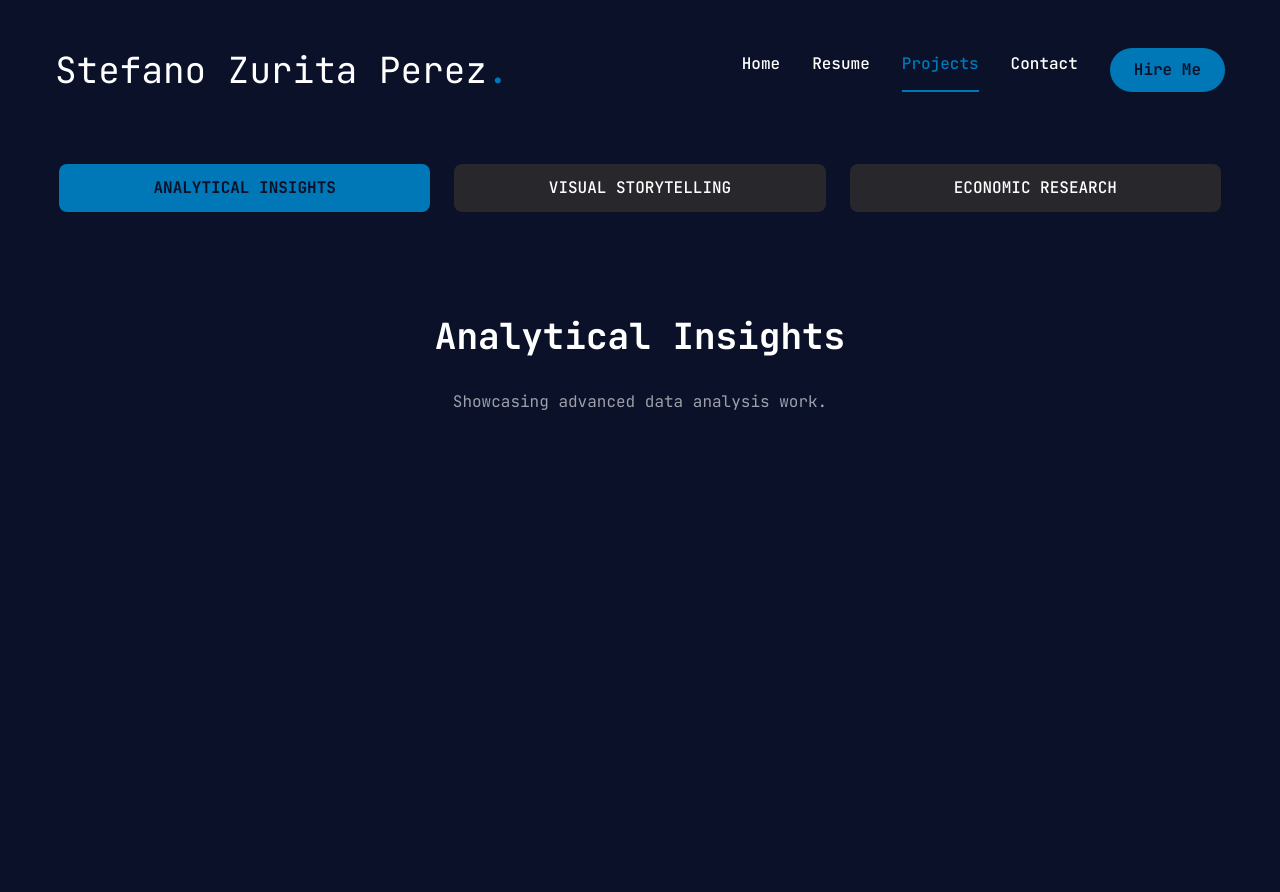
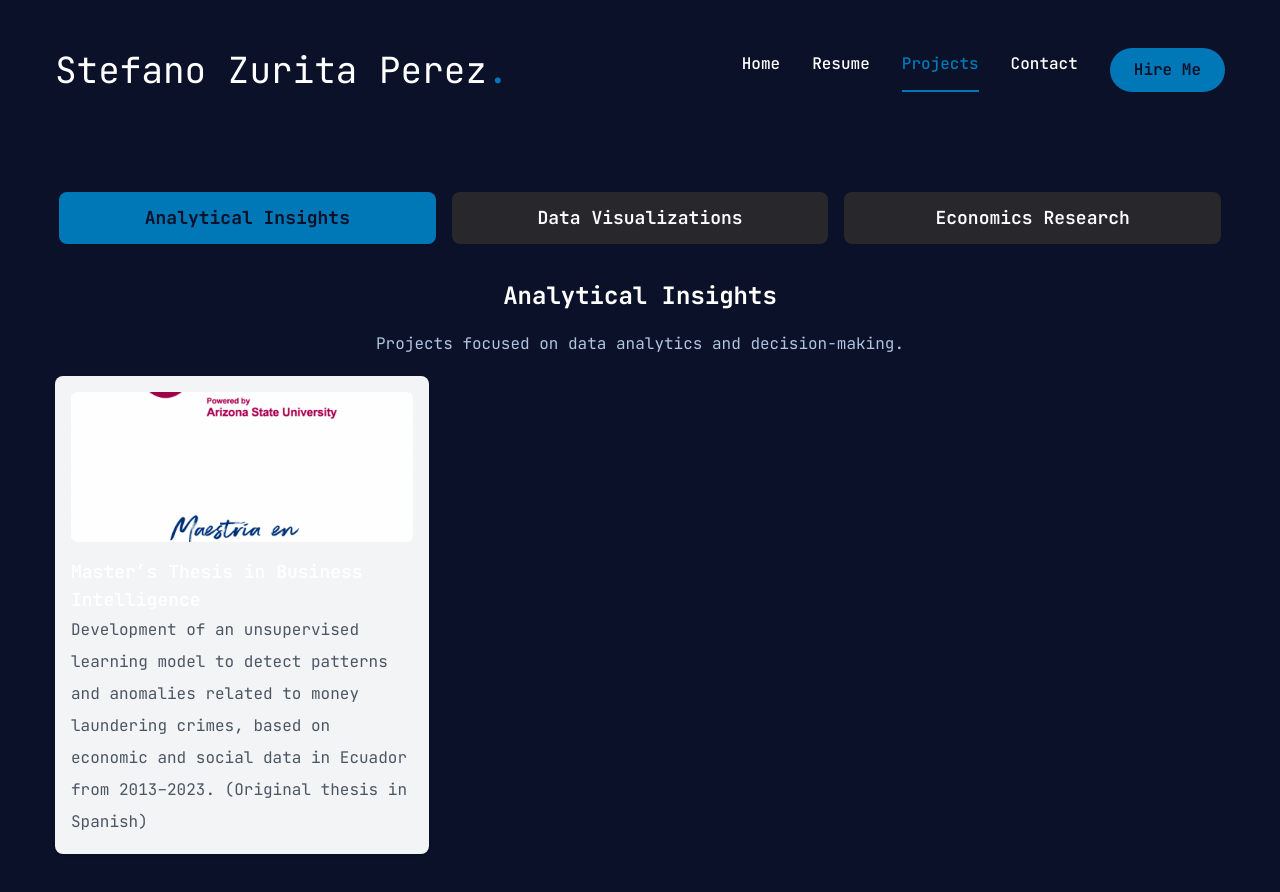
Before and after one commit to stefanoz99/myPortfolio, a Next.js app: page /work in a window 1280 px wide. Shown: the top 892 px of the page. Built offline with nearby package versions, Linux system fonts and the light colour scheme.

Commit message:
Update page.jsx

```diff
--- a/app/work/page.jsx
+++ b/app/work/page.jsx
@@ -2,83 +2,57 @@
 
 import { Tabs, TabsContent, TabsList, TabsTrigger } from "@/components/ui/tabs";
 import { motion } from "framer-motion";
-import { ExpandableCardDemo } from "../../components/ExpandableCardDemo";
+import { ExpandableCardDemo } from "@/components/ExpandableCardDemo";
 
-// Categories and Data
 const categories = [
   {
     title: "Analytical Insights",
-    description: "Showcasing advanced data analysis work.",
-    filterTag: "bigdata",
+    description: "Projects focused on data analytics and decision-making.",
+    filterTag: "data-analyst",
   },
   {
-    title: "Visual Storytelling",
-    description: "Presenting work in data visualization using Power BI and Kepler.gl.",
-    filterTag: "visualization",
+    title: "Data Visualizations",
+    description: "Interactive dashboards and geospatial visualizations.",
+    filterTag: "data-visualization",
   },
   {
-    title: "Economic Research",
-    description: "In-depth research in economics including thesis works.",
-    filterTag: "economics",
+    title: "Economics Research",
+    description: "Research in applied economics and econometrics.",
+    filterTag: "economics-research",
   },
 ];
 
-const Work = () => {
-  const handleTabClick = (value) => {
-    document.getElementById(value).scrollIntoView({ behavior: "smooth" });
-  };
-
-  return (
-    <motion.div
+const Work = () => (
+  <motion.section
     initial={{ opacity: 0 }}
-      animate={{
-        opacity: 1,
-        transition: {
-          delay: 0.3,
-          duration: 1,
-          ease: "easeIn",
-        },
-      }}
-      className="flex items-center justify-center min-h-[80vh] py-12 xl:py-5"
+    animate={{ opacity: 1, transition: { delay: 0.3, duration: 1 } }}
+    className="py-12"
   >
     <div className="container mx-auto">
-        <Tabs defaultValue="bigdata" className="flex flex-col xl:flex-col gap-[60px] justify-center">
-          {/* Tabs */}
-          <TabsList className="flex flex-col xl:flex-row w-full max-w-[380px] xl:max-w-[1200px] mx-auto gap-6">
-            {categories.map((category) => (
+      <Tabs defaultValue={categories[0].filterTag} className="flex flex-col gap-8">
+        <TabsList className="flex gap-4 justify-center">
+          {categories.map((cat) => (
             <TabsTrigger
-                key={category.filterTag}
-                value={category.filterTag}
-                onClick={() => handleTabClick(category.filterTag)}
+              key={cat.filterTag}
+              value={cat.filterTag}
+              className="text-lg font-semibold"
             >
-                {category.title.toUpperCase()}
+              {cat.title}
             </TabsTrigger>
           ))}
         </TabsList>
-
-          {/* Content */}
-          <div className="min-h-[70vh] w-full mt-10">
-            {categories.map((category) => (
-              <TabsContent
-                key={category.filterTag}
-                value={category.filterTag}
-                className="w-full text-center"
-                id={category.filterTag}
-              >
-                <div className="flex flex-col gap-[30px]">
-                  <div className="flex flex-row items-center justify-center gap-10">
-                    <h3 className="text-4xl font-bold">{category.title}</h3>
-                  </div>
-                  <p className="max-w-[600px] text-white/60 mx-auto">{category.description}</p>
-                  <ExpandableCardDemo filterTag={category.filterTag} />
-                </div>
+        <div>
+          {categories.map((cat) => (
+            <TabsContent key={cat.filterTag} value={cat.filterTag}>
+              <h3 className="text-2xl font-bold text-center">{cat.title}</h3>
+              <p className="text-center text-muted my-4">{cat.description}</p>
+              <ExpandableCardDemo filterTag={cat.filterTag} />
             </TabsContent>
           ))}
         </div>
       </Tabs>
     </div>
-    </motion.div>
+  </motion.section>
 );
-};
 
 export default Work;
```
Lines whose indentation alone changed are shown as unchanged.
